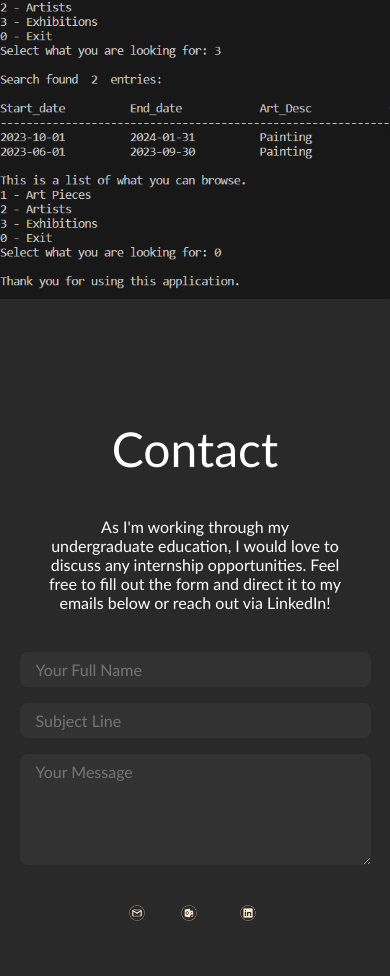
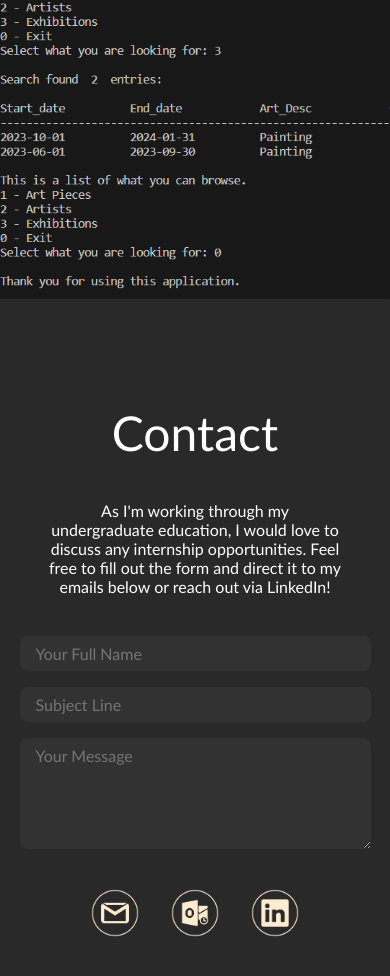
Before and after one commit to FabihaT/fabiha-website, a React (Create React App) app: page / in a window 390 px wide. Shown: the part 7311-8287 px from the top of the page. Built offline with nearby package versions, Linux system fonts and the light colour scheme.

Commit message:
logos changes

```diff
--- a/src/components/Contact/contact.css
+++ b/src/components/Contact/contact.css
@@ -65,7 +65,7 @@
     display: flex;
     flex-direction: column;
     align-items: center;
-    margin: 0 1rem;
+    margin: 0;
     transition: transform 0.3s ease;
 }
 .link-container:hover {
@@ -89,12 +89,3 @@
     width: 3rem;
     transition: transform 0.3s ease;
 }
-@media screen and (max-width: 400px) {
-    .link {
-        width: 1rem;
-        height: 1rem;
-    }
-    .link-container {
-        margin: 0;
-    }
-}
```
